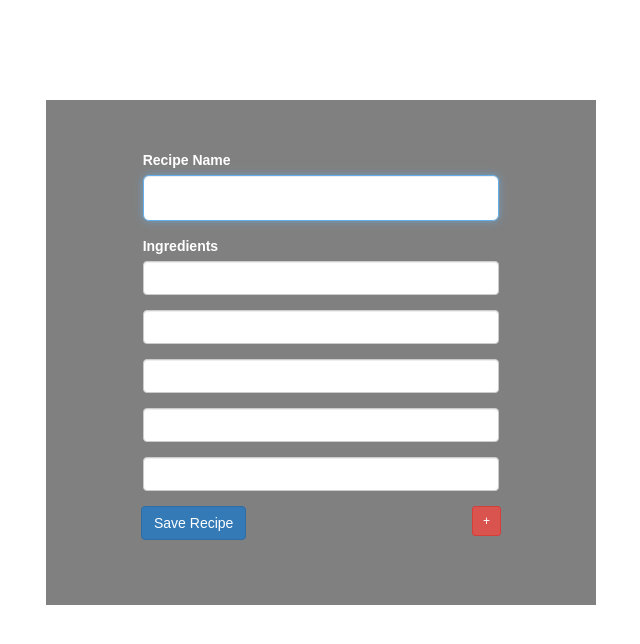
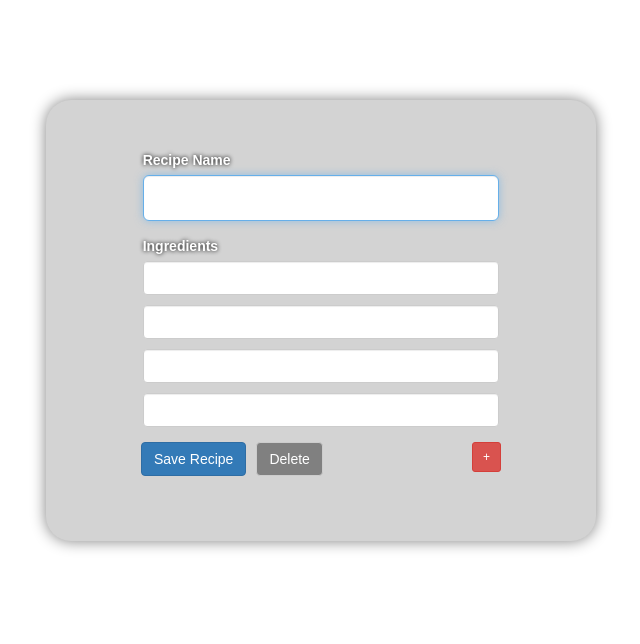
Before and after one commit to Progoogler/recipe-book, a React (Create React App) app: page / in a window 1280 px wide. Shown: the top 644 px of the page, without its empty margins (319-959 px from the left). Built offline with nearby package versions, Linux system fonts and the light colour scheme.

Commit message:
Included delete button w/o functionality

```diff
--- a/src/components/recipeInput/RecipeInput.css
+++ b/src/components/recipeInput/RecipeInput.css
@@ -4,11 +4,17 @@
   margin: 100px;
   margin-left: auto;
   margin-right: auto;
-  background-color: grey;
+  border-radius: 25px;
+  box-shadow: 0 0 15px grey;
+  background-color: #D3D3D3;
 }
 
 .center-block {
   float: none;
+}
+
+.margin-bottom {
+  margin-bottom: 10px;
 }
 
 .inline {
@@ -17,12 +23,19 @@
 
 .Recipe-Label {
   color: white;
+  text-shadow: 0 0 4px black;
 }
 
 .Save-Button {
   margin-left: 110px;
 }
 
+.Delete-Button {
+  margin-left: 10px;
+  background-color: grey;
+  color: white;
+}
+
 .Add-Button {
   float: right;
   margin-right: 110px;
--- a/src/components/recipeInput/RecipeInput.js
+++ b/src/components/recipeInput/RecipeInput.js
@@ -7,13 +7,13 @@ class RecipeInput extends Component {
     super();
     this.state = {
       ingredientComponents: [
-        <Row key={0}><Col className="center-block" sm={8}><FormGroup><FormControl type="text"/></FormGroup></Col></Row>,
-        <Row key={1}><Col className="center-block" sm={8}><FormGroup><FormControl type="text"/></FormGroup></Col></Row>,
-        <Row key={2}><Col className="center-block" sm={8}><FormGroup><FormControl type="text"/></FormGroup></Col></Row>,
-        <Row key={3}><Col className="center-block" sm={8}><FormGroup><FormControl type="text"/></FormGroup></Col></Row>,
+        <FormControl key={1} className="margin-bottom" type="text"/>,
+        <FormControl key={2} className="margin-bottom" type="text"/>,
+        <FormControl key={3} className="margin-bottom" type="text"/>,
+        <FormControl key={4} className="margin-bottom" type="text"/>,
       ],
     };
-    this.rowKey = 4;
+    this.rowKey = 5;
     this.addIngredient = this.addIngredient.bind(this);
   }
 
@@ -35,16 +35,15 @@ class RecipeInput extends Component {
             <Col className="center-block" sm={8}>
               <FormGroup>
                 <ControlLabel className="Recipe-Label">Ingredients</ControlLabel>
-                <FormControl type="text"/>
+                {this.state.ingredientComponents}
               </FormGroup>
             </Col>
           </Row>
 
-          {this.state.ingredientComponents}
-
           <Row>
             <FormGroup>
               <Button className="Save-Button" bsStyle="primary" type="submit">Save Recipe</Button>
+              <Button className="Delete-Button">Delete</Button>
               <Button className="Add-Button" bsSize="small" bsStyle="danger" onClick={this.addIngredient}> + </Button>
             </FormGroup>
           </Row>
@@ -55,7 +54,7 @@ class RecipeInput extends Component {
   }
 
   addIngredient() {
-    var incrementedList = this.state.ingredientComponents.concat(<Row key={this.rowKey}><Col className="center-block" sm={8}><FormGroup><FormControl type="text"/></FormGroup></Col></Row>);
+    var incrementedList = this.state.ingredientComponents.concat(<FormControl key={this.rowKey} className="margin-bottom" type="text"/>);
     this.setState({ingredientComponents: incrementedList});
     this.rowKey++;
   }
```
